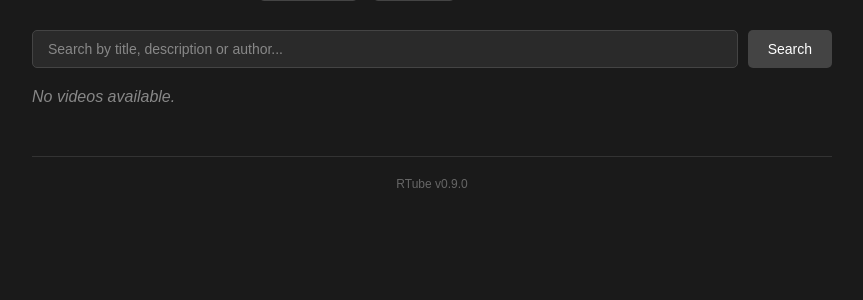
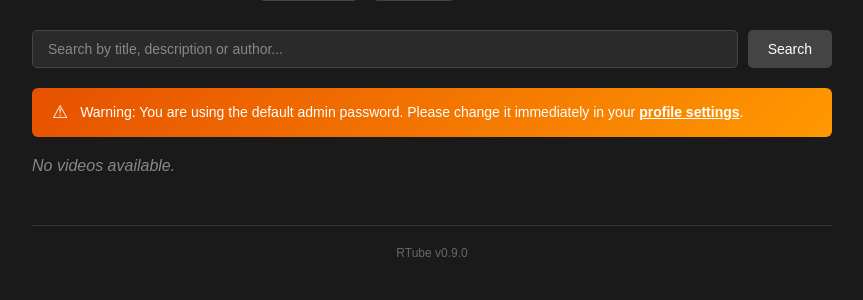
Before and after one commit to RichardDally/RTube, a Flask app: page / in a window 1280 px wide. Shown: the part 51-351 px from the top of the page, without its empty margins (208-1071 px from the left). Run offline with Flask 3, Linux system fonts and the light colour scheme; a user stored in the database is signed in; data comes from the database, SQL or seed files in the repository; data that the repository does not hold is empty; some libraries are stand-ins or nearby versions.

Commit message:
Persistent banner to warn admin user to change default password

```diff
--- a/rtube/app.py
+++ b/rtube/app.py
@@ -304,15 +304,26 @@ def create_app(test_config=None):
             # Filter out expired announcements
             if active_announcement and active_announcement.is_expired():
                 active_announcement = None
+
+            # Check default admin password efficiently (cache in session)
+            has_default_admin_password = False
+            if current_user.is_authenticated and current_user.is_admin():
+                from flask import session
+                if 'has_default_admin_password' not in session:
+                    session['has_default_admin_password'] = current_user.has_default_password()
+                has_default_admin_password = session.get('has_default_admin_password', False)
+
         except Exception:
             # If DB is down or other error, fail gracefully so 500 page can render
             active_announcement = None
+            has_default_admin_password = False
 
         return {
             "rtube_version": rtube.__version__,
             "oidc_enabled": app.config.get("OIDC_ENABLED", False),
             "enable_registration": app.config.get("ENABLE_REGISTRATION", True),
             "active_announcement": active_announcement,
+            "has_default_admin_password": has_default_admin_password,
         }
 
     # Custom Jinja2 filter to convert URLs to clickable links
--- a/rtube/routes/admin.py
+++ b/rtube/routes/admin.py
@@ -2,7 +2,7 @@ import logging
 import re
 from datetime import datetime, timedelta
 from pathlib import Path
-from flask import Blueprint, render_template, abort, request, redirect, url_for, flash, current_app
+from flask import Blueprint, render_template, abort, request, redirect, url_for, flash, current_app, session
 from flask_login import login_required, current_user
 from sqlalchemy import func
 
@@ -116,6 +116,7 @@ def change_password():
         # Update password
         current_user.set_password(new_password)
         db.session.commit()
+        session.pop('has_default_admin_password', None)
         logger.info(f"Admin user '{current_user.username}' changed their password")
 
         # Audit log
--- a/rtube/routes/auth.py
+++ b/rtube/routes/auth.py
@@ -134,8 +134,10 @@ def login():
 
             # Warn admin user if still using default password
             if user.username == "admin" and user.has_default_password():
-                flash("Warning: You are using the default admin password. Please change it immediately in your profile settings.", "warning")
+                session['has_default_admin_password'] = True
                 current_app.logger.warning("Admin user logged in with default password")
+            elif user.is_admin():
+                session['has_default_admin_password'] = False
 
             next_page = request.args.get('next')
             if next_page:
--- a/rtube/templates/videos.html
+++ b/rtube/templates/videos.html
@@ -481,6 +481,35 @@
             transition: color 0.2s;
         }
 
+        /* Admin warning banner */
+        .admin-warning-banner {
+            background: linear-gradient(135deg, #E65100 0%, #FF9800 100%);
+            color: #fff;
+            padding: 12px 20px;
+            border-radius: 6px;
+            margin-bottom: 20px;
+            display: flex;
+            align-items: center;
+            gap: 12px;
+            font-size: 14px;
+            line-height: 1.4;
+        }
+
+        .admin-warning-banner .warning-icon {
+            font-size: 18px;
+            flex-shrink: 0;
+        }
+
+        .admin-warning-banner .warning-message {
+            flex: 1;
+        }
+
+        .admin-warning-banner a {
+            color: #fff;
+            text-decoration: underline;
+            font-weight: bold;
+        }
+
         .announcement-banner .announcement-close:hover {
             color: #fff;
         }
@@ -550,6 +579,14 @@
         <span class="announcement-message">{{ active_announcement.message }}</span>
         <button class="announcement-close" onclick="dismissAnnouncement({{ active_announcement.id }})"
             title="Dismiss">&times;</button>
+    </div>
+    {% endif %}
+
+    {% if has_default_admin_password %}
+    <div class="admin-warning-banner">
+        <span class="warning-icon">&#9888;</span>
+        <span class="warning-message">Warning: You are using the default admin password. Please change it immediately in
+            your <a href="{{ url_for('admin.change_password') }}">profile settings</a>.</span>
     </div>
     {% endif %}
 
```
